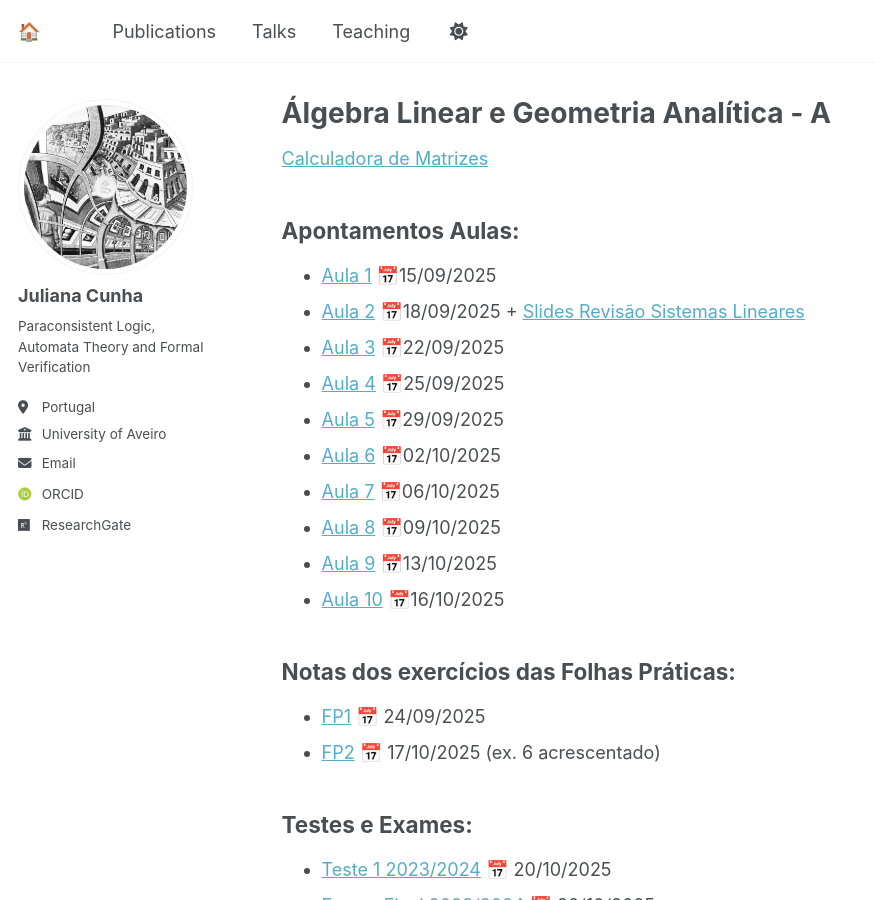
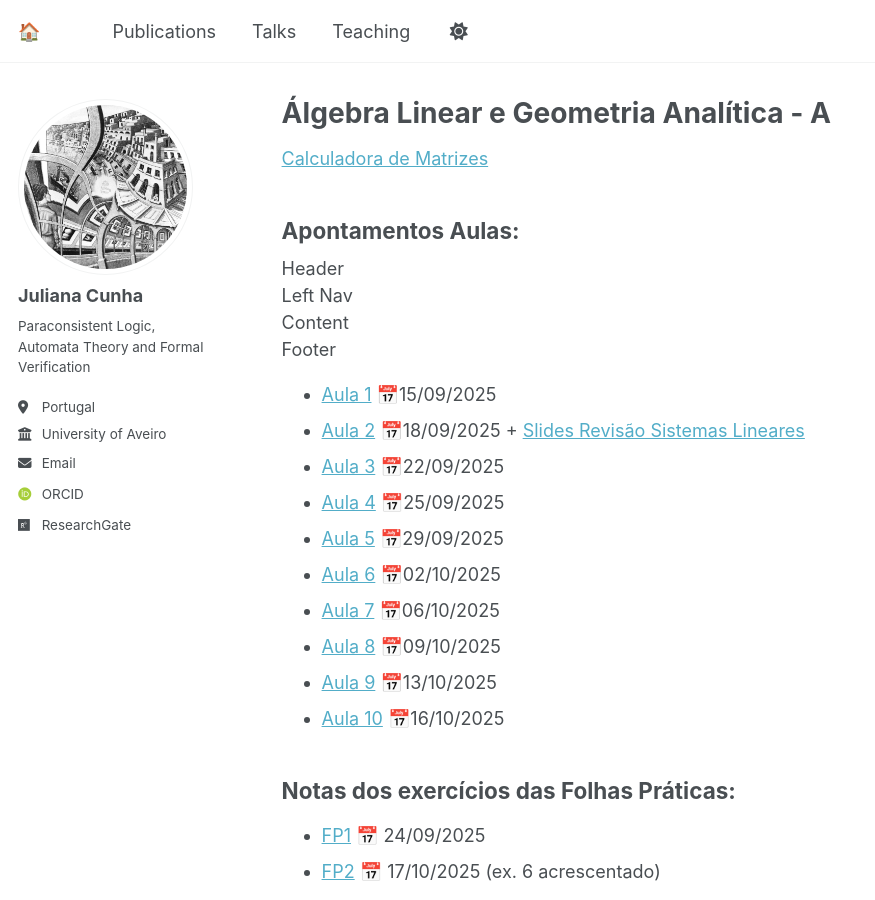
Before and after one commit to juliana-cunha/juliana-cunha.github.io, a Jekyll site: the page built from _pages/teaching.md, in a window 1280 px wide and 900 px high. Shown: the whole window, without its empty margins (0-875 px from the left). Built offline with Jekyll 4.4.1, drawn with Linux system fonts in a browser that asks for light colours; some web fonts are replaced; a script that is not in the unit is left out.

Commit message:
Update teaching.md

```diff
--- a/_pages/teaching.md
+++ b/_pages/teaching.md
@@ -10,6 +10,15 @@ author_profile: true
 
 Apontamentos Aulas:
 ------
+
+<div id="header">Header</div>
+<div id="main-wrap">
+    <div id="sidebar">Left Nav</div>
+    <div id="content-wrap">Content</div>
+</div>
+<div id="footer">Footer</div>
+
+
 - [Aula 1](https://juliana-cunha.github.io/files/Aula%201.pdf) 📅15/09/2025
 - [Aula 2](https://juliana-cunha.github.io/files/Aula%202.pdf) 📅18/09/2025  +  [Slides Revisão Sistemas Lineares](https://juliana-cunha.github.io/files/Revis%C3%A3o_sistemas_lineares.pdf)
 - [Aula 3](https://juliana-cunha.github.io/files/Aula%203.pdf) 📅22/09/2025
```
